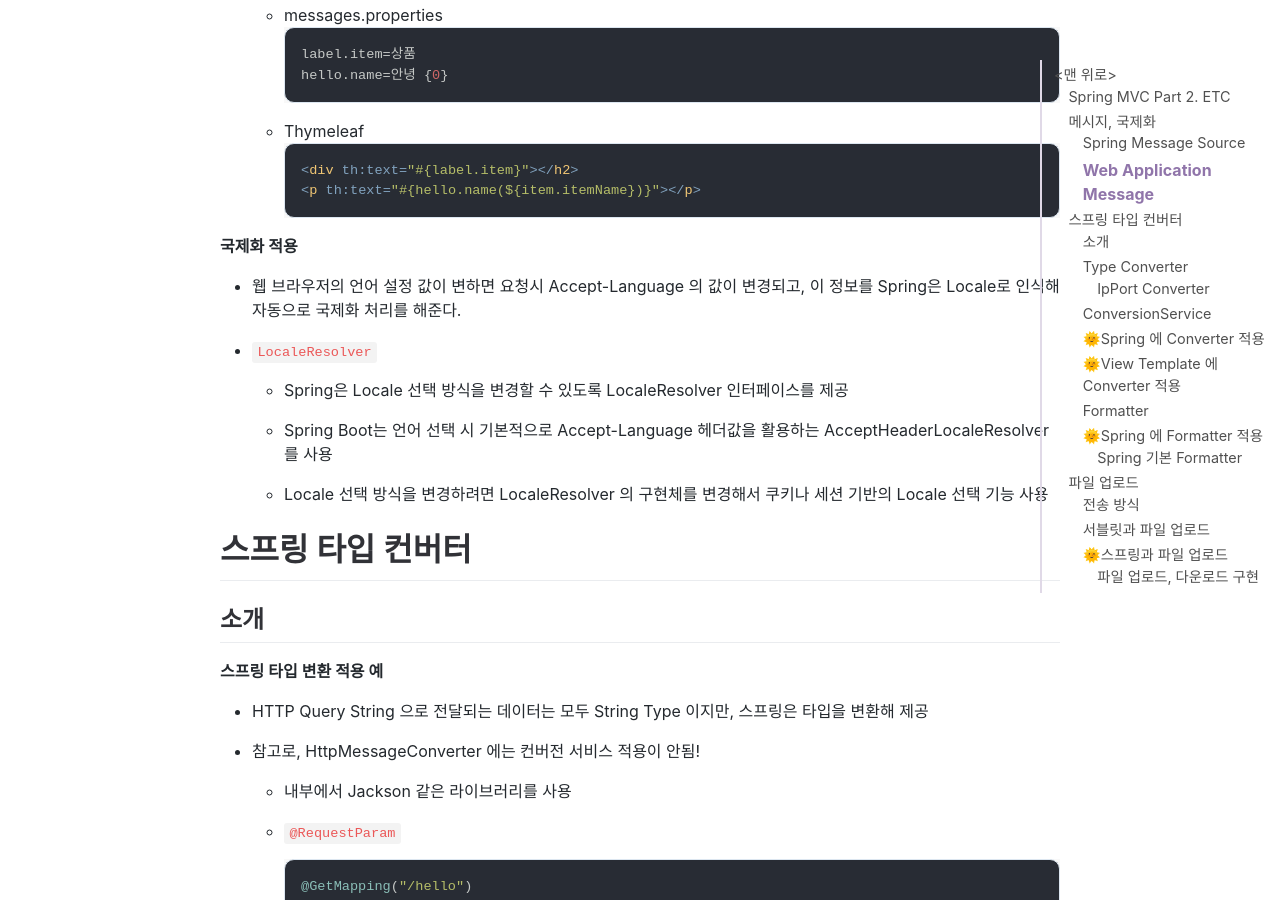
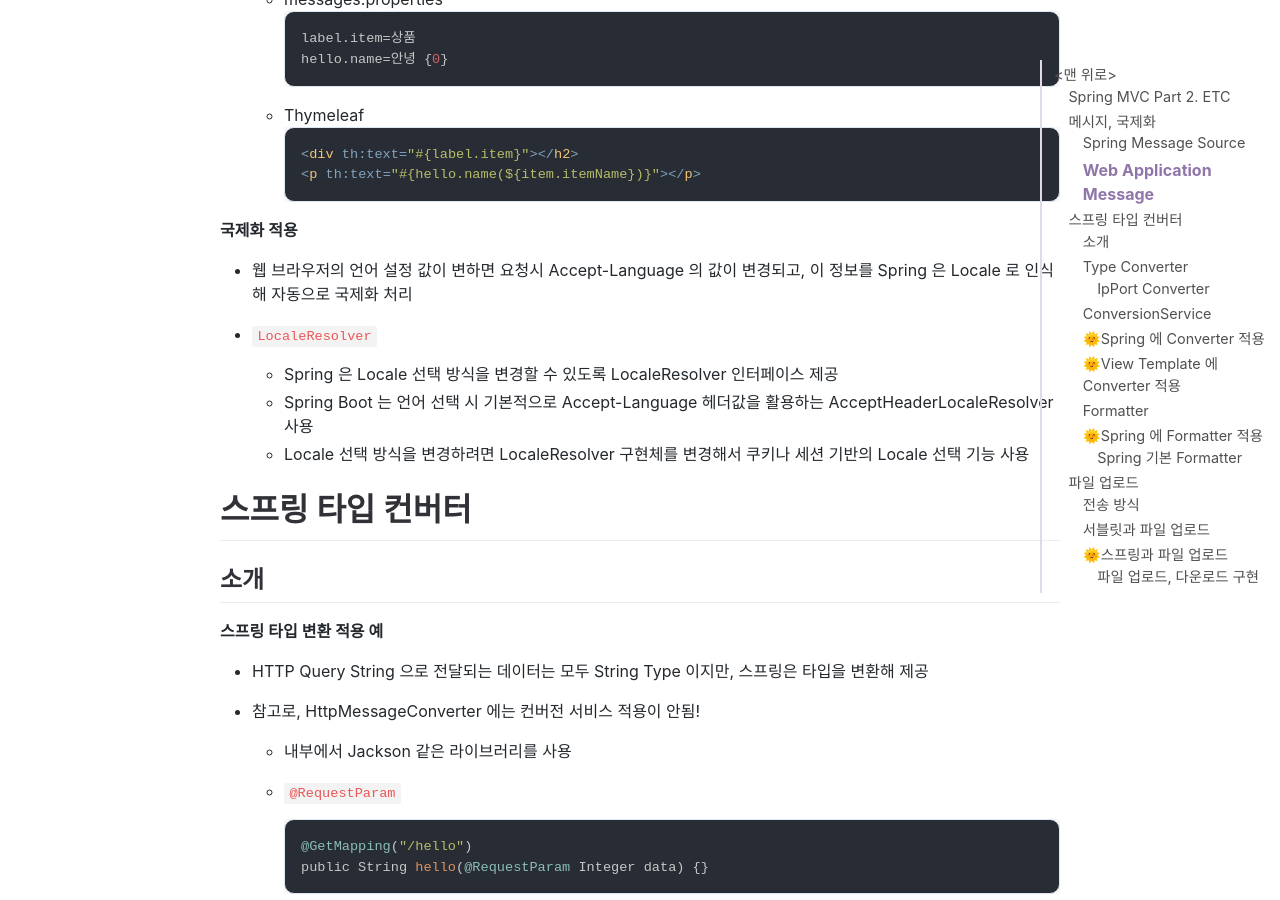
Before and after one commit to jihunparkme/jihunparkme.github.io, a Jekyll site: the page built from _posts/2021-10-12-Spring-MVC-Part2-Etc.md, in a window 1280 px wide and 900 px high, scrolled down 3714 px. Built offline with Jekyll 4.4.1, drawn with Linux system fonts in a browser that asks for light colours; nearby versions of some CDN libraries; comment, search, counter and statistics services are not loaded.

Commit message:
[Conquest of Spring] 메시지 소스 마무리

````diff
--- a/_posts/2021-10-12-Spring-MVC-Part2-Etc.md
+++ b/_posts/2021-10-12-Spring-MVC-Part2-Etc.md
@@ -148,7 +148,6 @@ void enLang() {
 **메시지 적용**
 
 - 타임리프의 메시지 표현식 `#{...}` 를 사용하면 스프링 메시지를 편리하게 조회 가능
-
   - messages.properties
     ```properties
     label.item=상품
@@ -162,15 +161,12 @@ void enLang() {
 
 **국제화 적용**
 
-- 웹 브라우저의 언어 설정 값이 변하면 요청시 Accept-Language 의 값이 변경되고, 이 정보를 Spring은 Locale로 인식해 자동으로 국제화 처리를 해준다.
+- 웹 브라우저의 언어 설정 값이 변하면 요청시 Accept-Language 의 값이 변경되고, 이 정보를 Spring 은 Locale 로 인식해 자동으로 국제화 처리
 
 - `LocaleResolver`
-
-  - Spring은 Locale 선택 방식을 변경할 수 있도록 LocaleResolver 인터페이스를 제공
-
-  - Spring Boot는 언어 선택 시 기본적으로 Accept-Language 헤더값을 활용하는 AcceptHeaderLocaleResolver를 사용
-
-  - Locale 선택 방식을 변경하려면 LocaleResolver 의 구현체를 변경해서 쿠키나 세션 기반의 Locale 선택 기능 사용
+  - Spring 은 Locale 선택 방식을 변경할 수 있도록 LocaleResolver 인터페이스 제공
+  - Spring Boot 는 언어 선택 시 기본적으로 Accept-Language 헤더값을 활용하는 AcceptHeaderLocaleResolver 사용
+  - Locale 선택 방식을 변경하려면 LocaleResolver 구현체를 변경해서 쿠키나 세션 기반의 Locale 선택 기능 사용
 
 # 스프링 타입 컨버터
 
````
